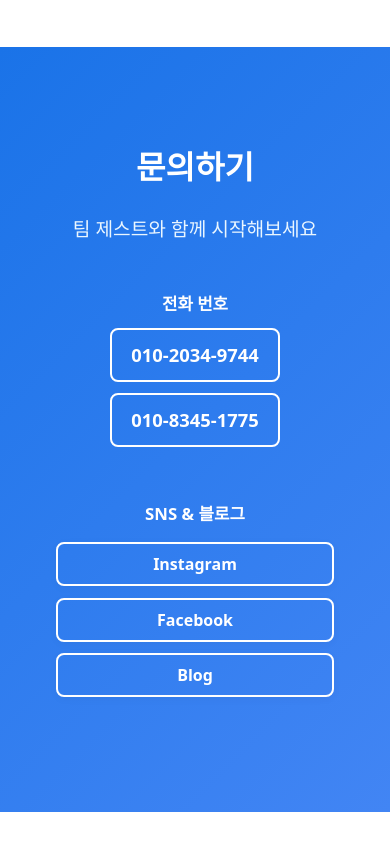
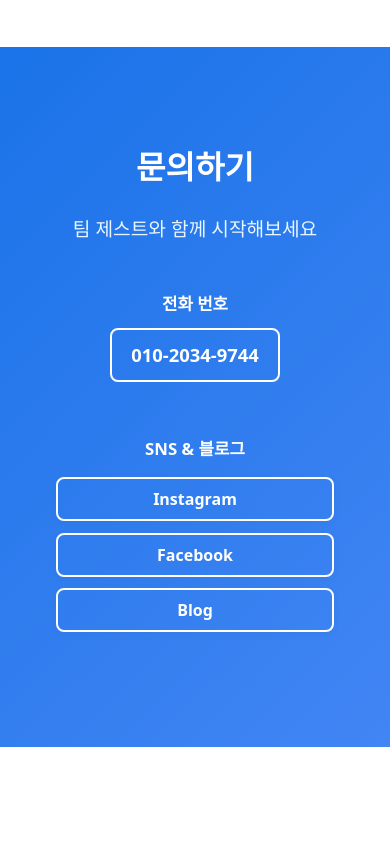
Before and after one commit to minseokzest/zest, a React (Vite) app: page / in a window 390 px wide. Shown: the part 4908-5752 px from the top of the page. After the commit the page ends 5687 px from the top, so only its background shows below. Built offline with nearby package versions, Linux system fonts and the light colour scheme.

Commit message:
Remove phone number

```diff
--- a/src/App.tsx
+++ b/src/App.tsx
@@ -313,7 +313,6 @@
               <div className="contact-phone-label">전화 번호</div>
               <div className="contact-phone-list">
                 <a href="sms:01020349744" className="contact-phone-btn">010-2034-9744</a>
-                <a href="sms:01083451775" className="contact-phone-btn">010-8345-1775</a>
               </div>
             </div>
             <div className="contact-subsection contact-links-section">
```
